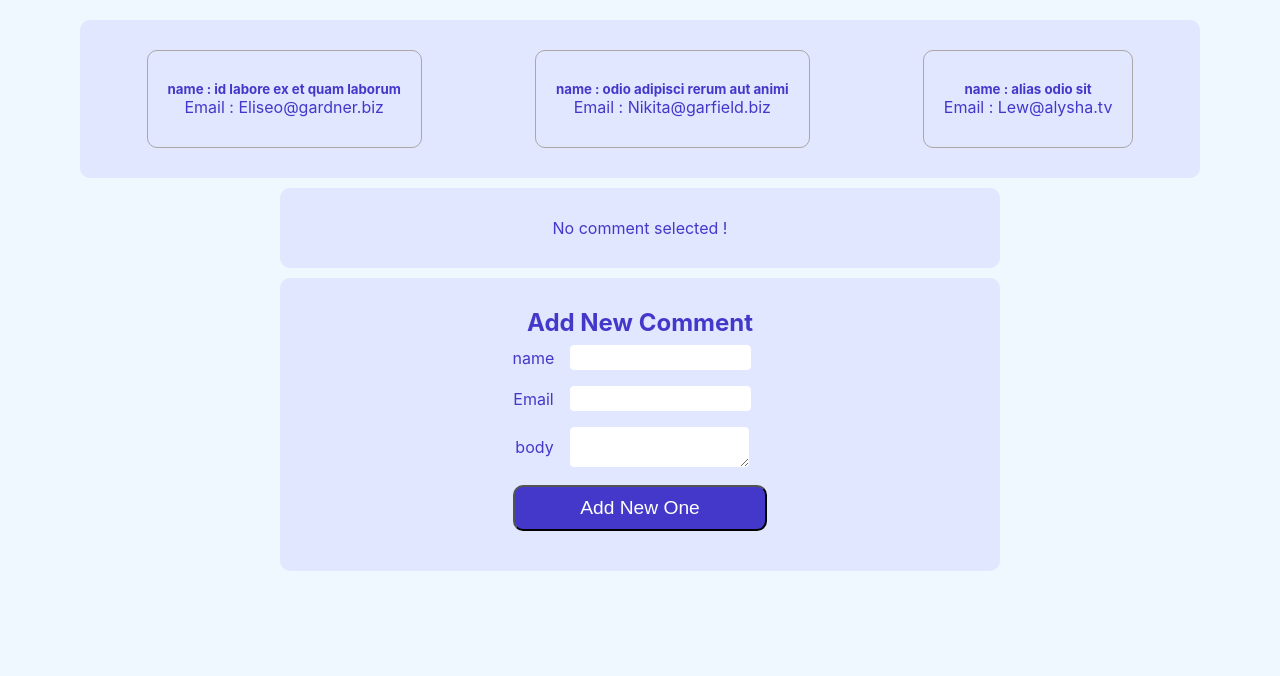
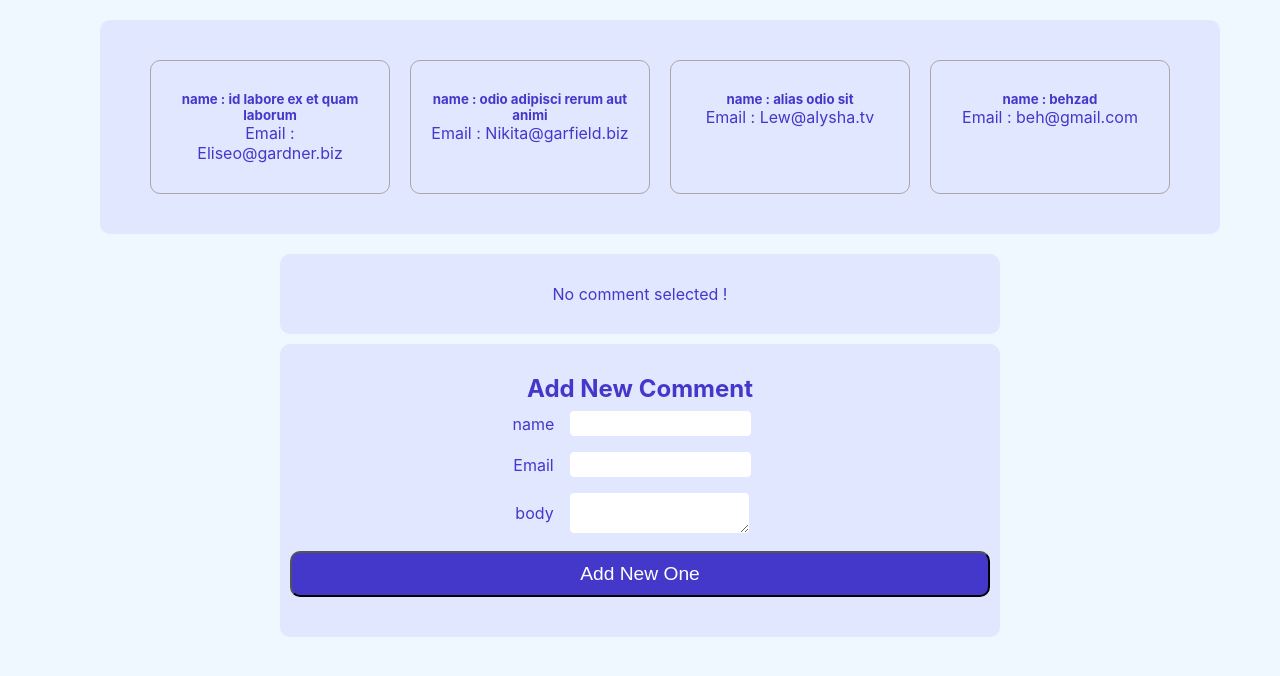
Before and after one commit to behzadiv/comment-app, a React (Create React App) app: page / in a window 1280 px wide. Shown: the top 676 px of the page. Built offline with nearby package versions, Linux system fonts and the light colour scheme; data requests are answered from the project's data file; the HTML template or start-up script is replaced by a standard one.

Commit message:
updatin state from server + add delete to fullComment + some style for comments

```diff
--- a/data/db.json
+++ b/data/db.json
@@ -20,6 +20,12 @@
       "name": "alias odio sit",
       "email": "Lew@alysha.tv",
       "body": "non et atque\noccaecati deserunt quas accusantium unde odit nobis qui voluptatem\nquia voluptas consequuntur itaque dolor\net qui rerum deleniti ut occaecati"
+    },
+    {
+      "name": "behzad",
+      "email": "beh@gmail.com",
+      "body": "test",
+      "id": 5
     }
   ]
 }
--- a/src/App.css
+++ b/src/App.css
@@ -18,8 +18,9 @@ section{
 .commentSection{
     width: 70rem;
     display: flex;
-    justify-content: space-around;
-
+    justify-content: center;
+    flex-wrap: wrap;
+    margin: 20px;
 
 }
 .comment{
@@ -27,7 +28,8 @@ section{
     border-radius: 10px;
     padding: 30px 20px;
     cursor: pointer;
-    margin:0px 10px;
+    margin:10px 10px;
+    width: 15rem;
 }
 .fullcomment{
     height: 10rem;
--- a/src/components/FullComment.jsx
+++ b/src/components/FullComment.jsx
@@ -15,9 +15,14 @@ const FullComment = ({selectedId,deleteHandler}) => {
             catch(error){
                 console.log(error);
             }
-            }
+        }
         selectedComment() }
     },[selectedId])
+
+    const onDeleteHandler =()=>{
+        deleteHandler()
+        setSelectedComponent(null)
+    }
     //console.log(selectedComment);
     if(!selectedComment)return <p>No comment selected !</p>
     return (
@@ -25,7 +30,7 @@ const FullComment = ({selectedId,deleteHandler}) => {
             <h5>{selectedComment.name}</h5>
             <p>{selectedComment.email}</p>
             <p>{selectedComment.body}</p>
-            <button onClick={deleteHandler}>Delete</button>
+            <button onClick={onDeleteHandler}>Delete</button>
         </div>
      );
 }
--- a/src/components/HttpApp.jsx
+++ b/src/components/HttpApp.jsx
@@ -11,24 +11,29 @@ const HttpApp = () => {
 
   useEffect(()=>{
     axios.get("http://localhost:3003/comments").then((response)=>{
-      setComments(response.data.slice(0,4))
+      setComments(response.data)
     }).catch((error)=>{
       console.log(error);
     })
 
-  },[comments])
+  },[comments ])
   //console.log(comments);
   const showComment=(id)=>{
+   console.log(id);
     setSelectedId(id)
   }
   const deleteCommentHandler=()=>{
     axios.delete(`http://localhost:3003/comments/${selectedId}`)
-    .then((response)=>console.log(response.data))
+    .then(
+      axios.get("http://localhost:3003/comments")
+      .then((res)=> setComments(res.data))
+    )
     .catch((error)=>console.log(error))
   }
 
   const addComment=(data)=>{
-    setComments([...comments,data])
+    // setComments([...comments,data])
+    axios.get("http://localhost:3003/comments").then((res)=>setComments(res.data))
   }
   return (
     <div>
@@ -39,7 +44,6 @@ const HttpApp = () => {
           key={comment.id}
           name={comment.name}
           email={comment.email}
-          body={comment.body}
           showComment={()=>showComment(comment.id)}
           />
         ): <p>loading....</p>}
--- a/src/components/NewComment.jsx
+++ b/src/components/NewComment.jsx
@@ -14,10 +14,9 @@ const NewComment = ({addComment}) => {
   };
 
   const submitHandler = (e) => {
-    e.preventDefault()
     axios.post("http://localhost:3003/comments",comment)
     .then((response)=>{
-      console.log(response)
+      console.log(response.data)
       addComment(response.data)
     })
     .catch((error)=>console.log(error))
@@ -25,7 +24,7 @@ const NewComment = ({addComment}) => {
   }
   return (
     <div className="newComment">
-      <form action="" onSubmit={submitHandler}>
+
         <h1>Add New Comment</h1>
         <div>
           <label>name</label>
@@ -39,8 +38,8 @@ const NewComment = ({addComment}) => {
           <label>body</label>
           <textarea id="body" onChange={changeHandler} required></textarea>
         </div>
-        <button type="submit" className="formBtn">Add New One</button>
-      </form>
+        <button onClick={submitHandler} className="formBtn">Add New One</button>
+
     </div>
   );
 };
```
Also changed, not shown: 1 other file (tests, documents, lock files or other folders).
